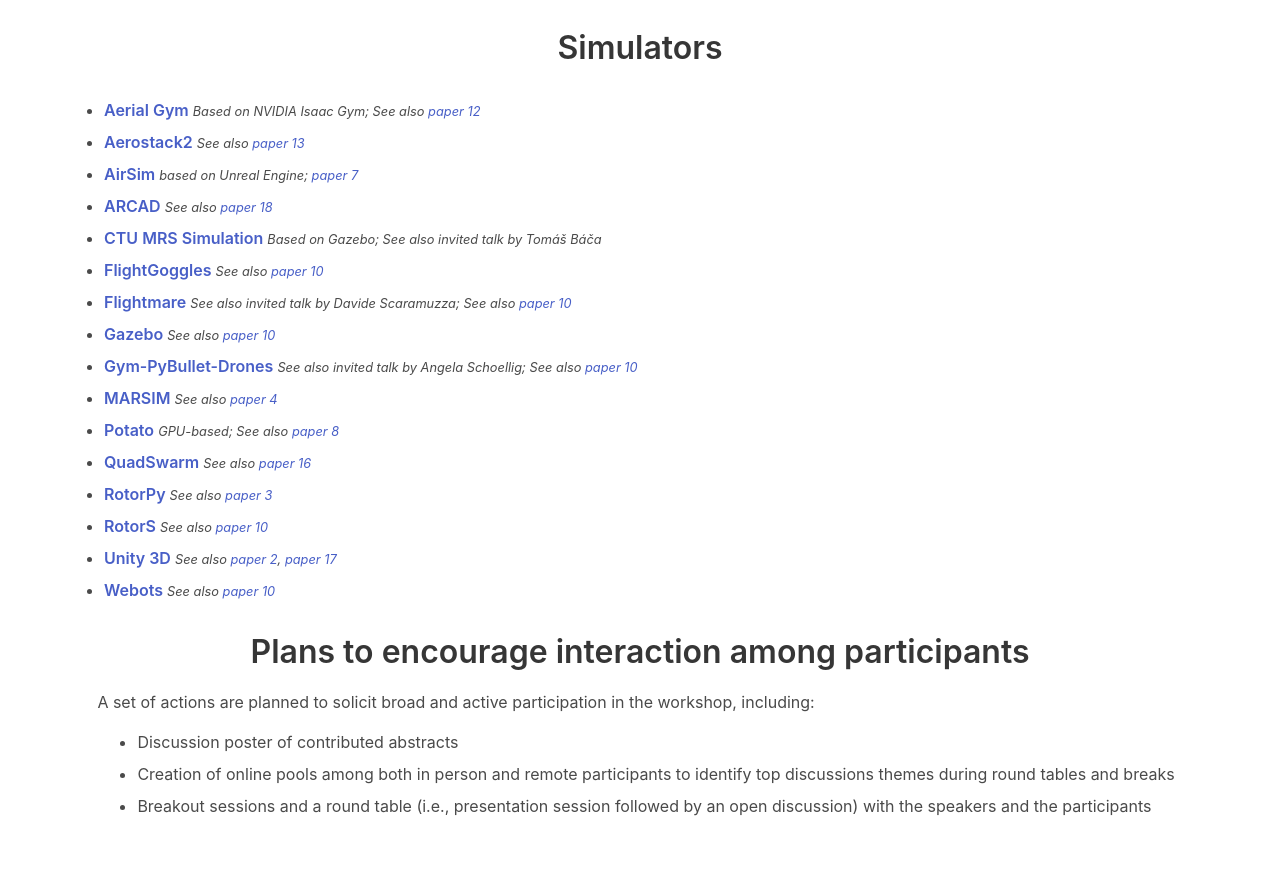
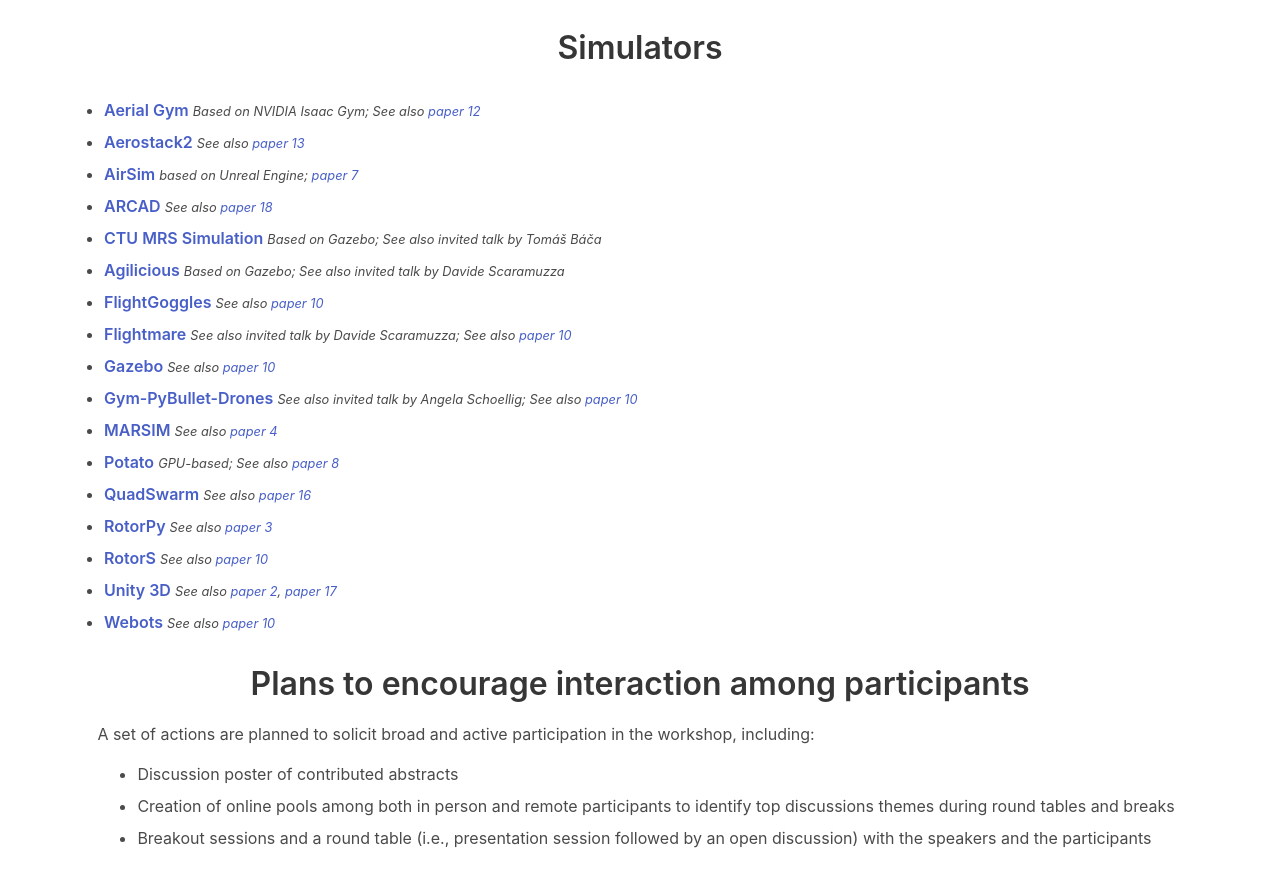
Before and after one commit to IMRCLab/workshop-uav-sims-icra2023, a Jekyll site: the page built from index.html, in a window 1280 px wide and 900 px high, scrolled down 3294 px. Shown: the top 887 px of the window. Built offline with Jekyll 4.4.1, drawn with Linux system fonts in a browser that asks for light colours.

Commit message:
Add Agilicious

```diff
--- a/_data/sims.yml
+++ b/_data/sims.yml
@@ -17,6 +17,10 @@
 - name: CTU MRS Simulation
   url: https://github.com/ctu-mrs/simulation
   notes: Based on Gazebo; See also invited talk by Tomáš Báča
+
+- name: Agilicious
+  url: https://github.com/uzh-rpg/agilicious
+  notes: Based on Gazebo; See also invited talk by Davide Scaramuzza
 
 - name: FlightGoggles
   url: https://flightgoggles.mit.edu/
```
